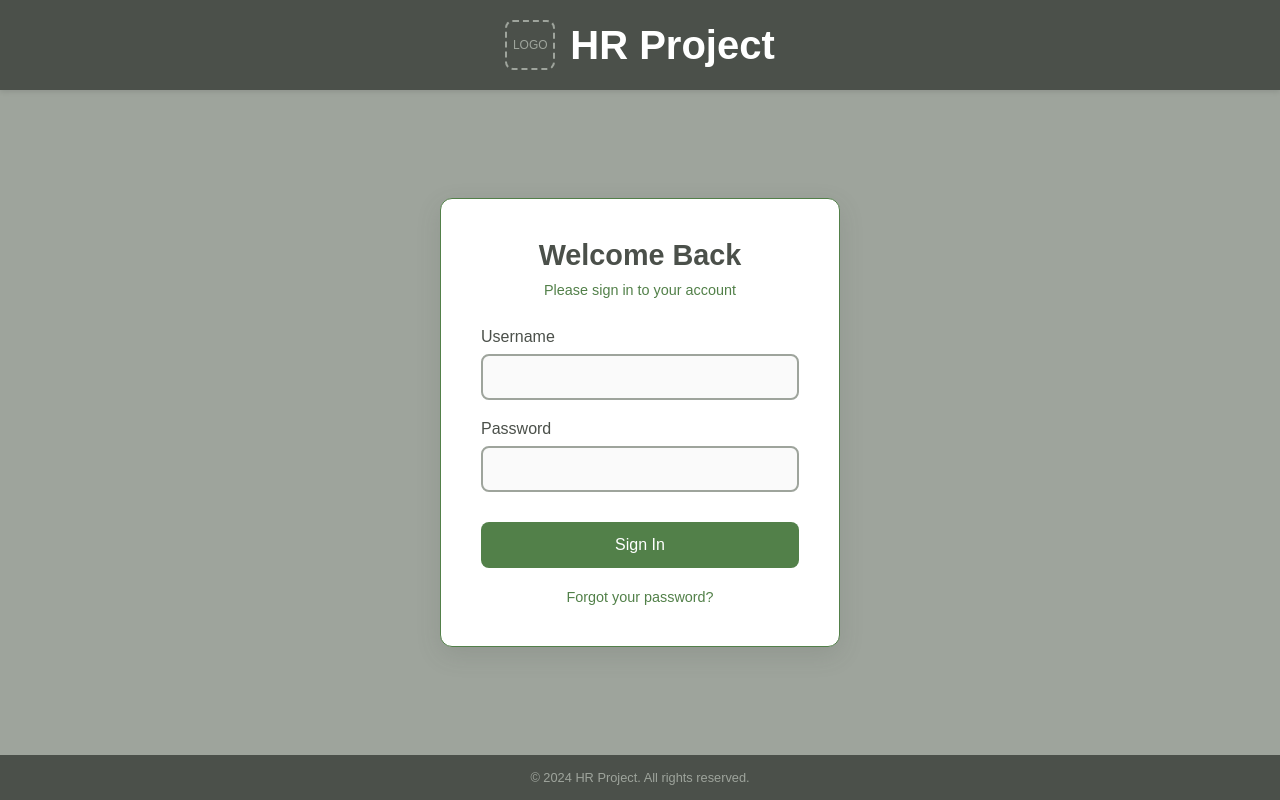
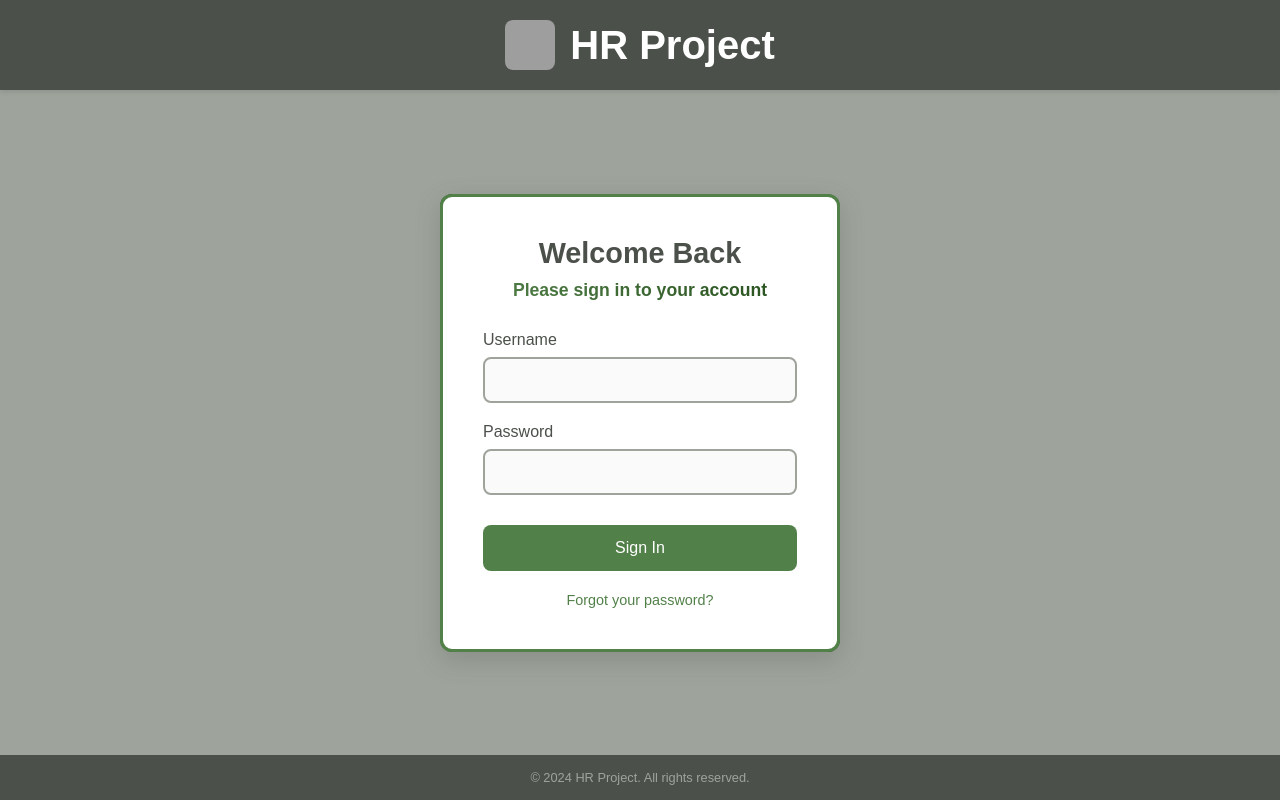
Before and after one commit to ammarkateb/HR-Project, a Flask app: page / in a window 1280 px wide. Run offline with Flask 3, Linux system fonts and the light colour scheme; grey boxes are pictures that could not be loaded.

Commit message:
Add logo and enhance color visibility

```diff
--- a/templates/login.html
+++ b/templates/login.html
@@ -34,17 +34,11 @@
             gap: 15px;
         }
 
-        .logo-placeholder {
+        .logo-img {
             width: 50px;
             height: 50px;
-            border: 2px dashed #9EA49C;
             border-radius: 8px;
-            display: flex;
-            align-items: center;
-            justify-content: center;
-            color: #9EA49C;
-            font-size: 12px;
-            text-align: center;
+            object-fit: cover;
         }
 
         h1 {
@@ -64,10 +58,23 @@
             background-color: white;
             padding: 40px;
             border-radius: 12px;
-            box-shadow: 0 8px 25px rgba(75, 80, 74, 0.15);
+            box-shadow: 0 8px 25px rgba(75, 80, 74, 0.25);
             width: 100%;
             max-width: 400px;
-            border: 1px solid #528049;
+            border: 3px solid #528049;
+            position: relative;
+        }
+
+        .login-box::before {
+            content: '';
+            position: absolute;
+            top: -3px;
+            left: -3px;
+            right: -3px;
+            bottom: -3px;
+            background: linear-gradient(45deg, #528049, #264F1B, #528049);
+            border-radius: 12px;
+            z-index: -1;
         }
 
         .login-header {
@@ -83,7 +90,12 @@
 
         .login-header p {
             color: #528049;
-            font-size: 0.9em;
+            font-size: 1.1em;
+            font-weight: 600;
+            background: linear-gradient(45deg, #528049, #264F1B);
+            -webkit-background-clip: text;
+            -webkit-text-fill-color: transparent;
+            background-clip: text;
         }
 
         .form-group {
@@ -184,7 +196,7 @@
 <body>
     <header>
         <div class="logo-container">
-            <div class="logo-placeholder">LOGO</div>
+            <img src="/static/assets/Screenshot 2025-09-28 at 12.06.18 AM.png" alt="HR Project Logo" class="logo-img">
             <h1>HR Project</h1>
         </div>
     </header>
```
Also changed, not shown: templates/dashboard.html (+3 -9 lines), static/assets/Screenshot 2025-09-28 at 12.06.18 AM.png (added).
